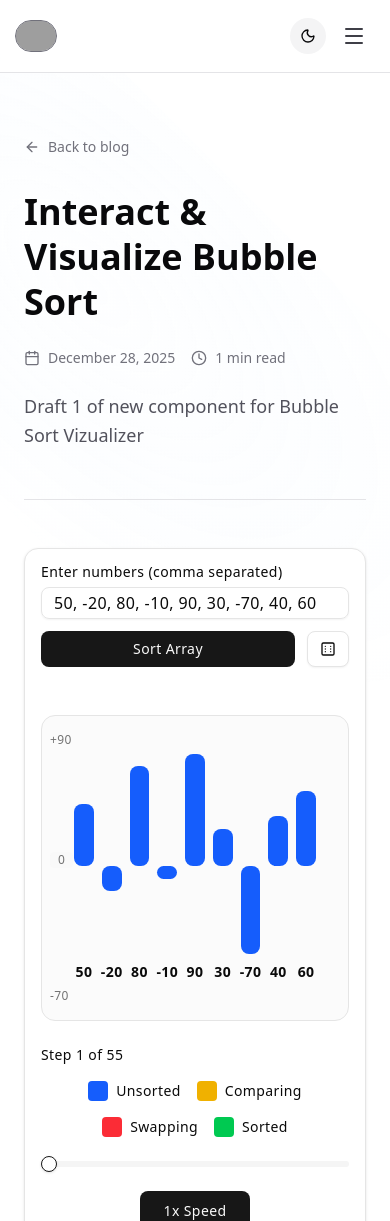
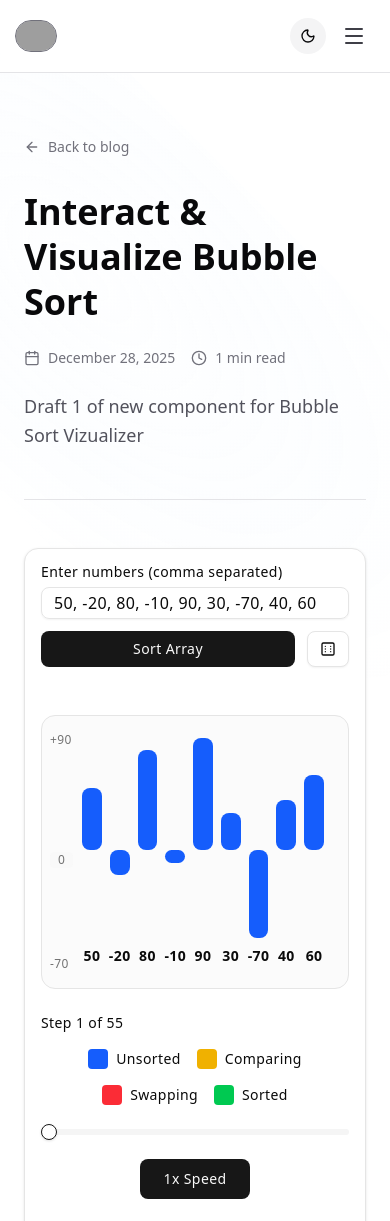
Before and after one commit to 2102ankit/core, a Next.js app: page /blog/bubble-sort in a window 390 px wide. Shown: the top 1221 px of the page. Built offline with nearby package versions, Linux system fonts and the light colour scheme; grey boxes are pictures that could not be loaded.

Commit message:
fix mobile jerk

```diff
--- a/components/demos/bubble-sort-interactive.tsx
+++ b/components/demos/bubble-sort-interactive.tsx
@@ -247,7 +247,7 @@ export default function BubbleSortVisualizer() {
       </div>
 
       <div className="space-y-6">
-        <div className="w-full rounded-xl bg-muted/40 p-6 sm:p-8 border relative overflow-hidden">
+        <div className="w-full rounded-xl bg-muted/40 p-6 sm:p-8 py-2! border relative overflow-hidden">
           <span
             className="absolute left-2 sm:left-4 text-xs text-muted-foreground bg-muted/40 px-2 rounded z-20"
             style={{
@@ -271,7 +271,7 @@ export default function BubbleSortVisualizer() {
 
           <div
             ref={scrollContainerRef}
-            className={`relative h-64 w-full flex items-center px-10 ${
+            className={`relative h-64 w-full flex items-center pl-12 pr-8 ${
               currentArray.length <= MAX_LEN
                 ? "justify-center"
                 : "justify-start"
@@ -279,7 +279,13 @@ export default function BubbleSortVisualizer() {
               currentArray.length > MAX_LEN
                 ? "overflow-x-auto scrollbar-thin scrollbar-thumb-rounded scrollbar-thumb-muted-foreground/30 px-2 sm:px-4"
                 : ""
-            } py-2`}
+            } py-2
+             snap-x snap-mandatory
+            -webkit-overflow-scrolling: touch;
+              `}
+            style={{
+              scrollBehavior: "auto", // ← crucial! disable smooth scroll of container
+            }}
           >
             {currentArray.map((element, index) => {
               const heightPct = getHeightPercentage(element.value);
@@ -295,7 +301,9 @@ export default function BubbleSortVisualizer() {
                   key={element.key} // Unique and stable key: value-random-string
                   layout
                   transition={{ type: "spring", stiffness: 300, damping: 30 }}
-                  ref={(el) => {barRefs.current[index] = el;}}
+                  ref={(el) => {
+                    barRefs.current[index] = el;
+                  }}
                   className="flex flex-col items-center shrink-0"
                   style={{
                     width: barWidth,
```
